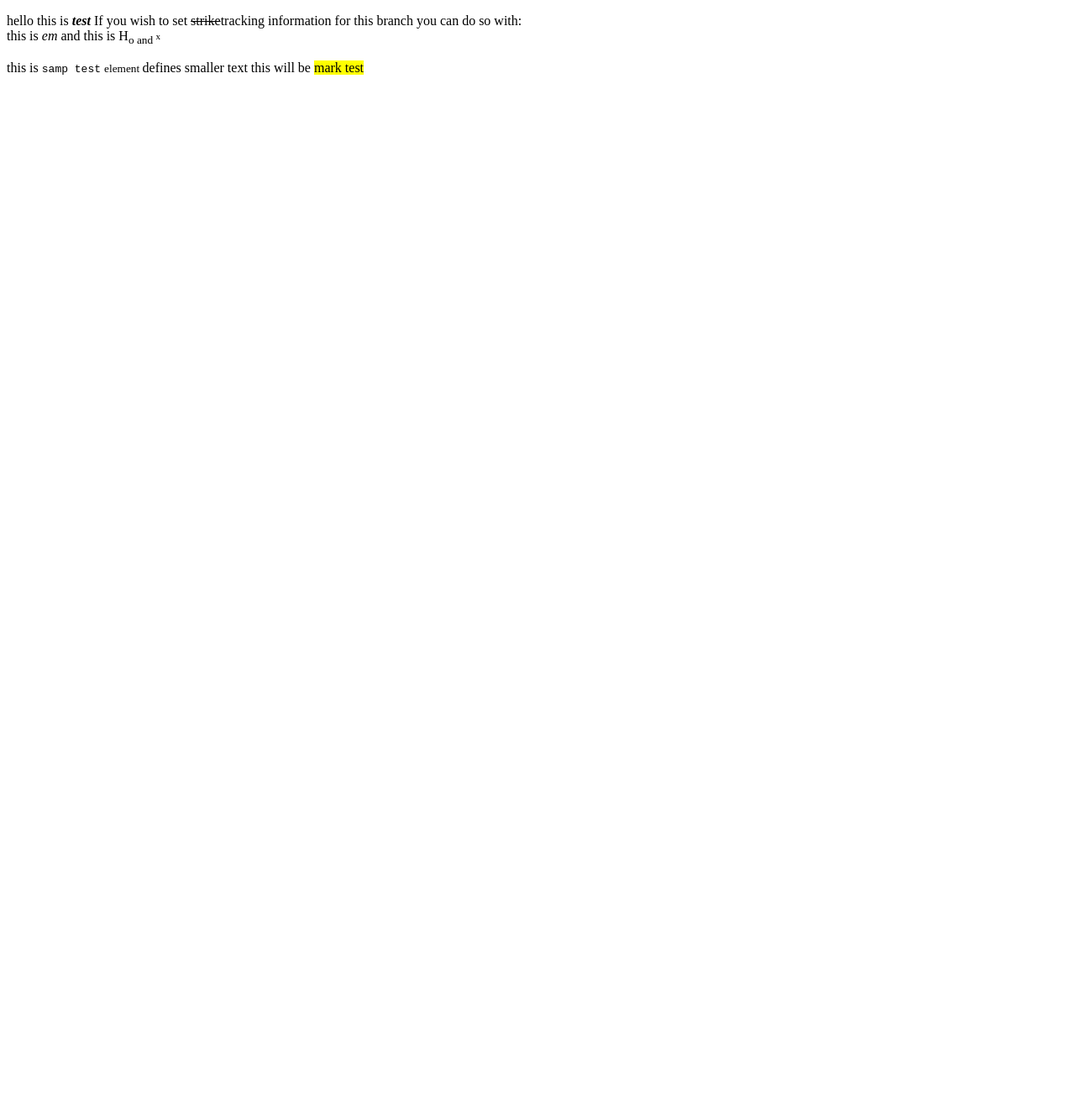
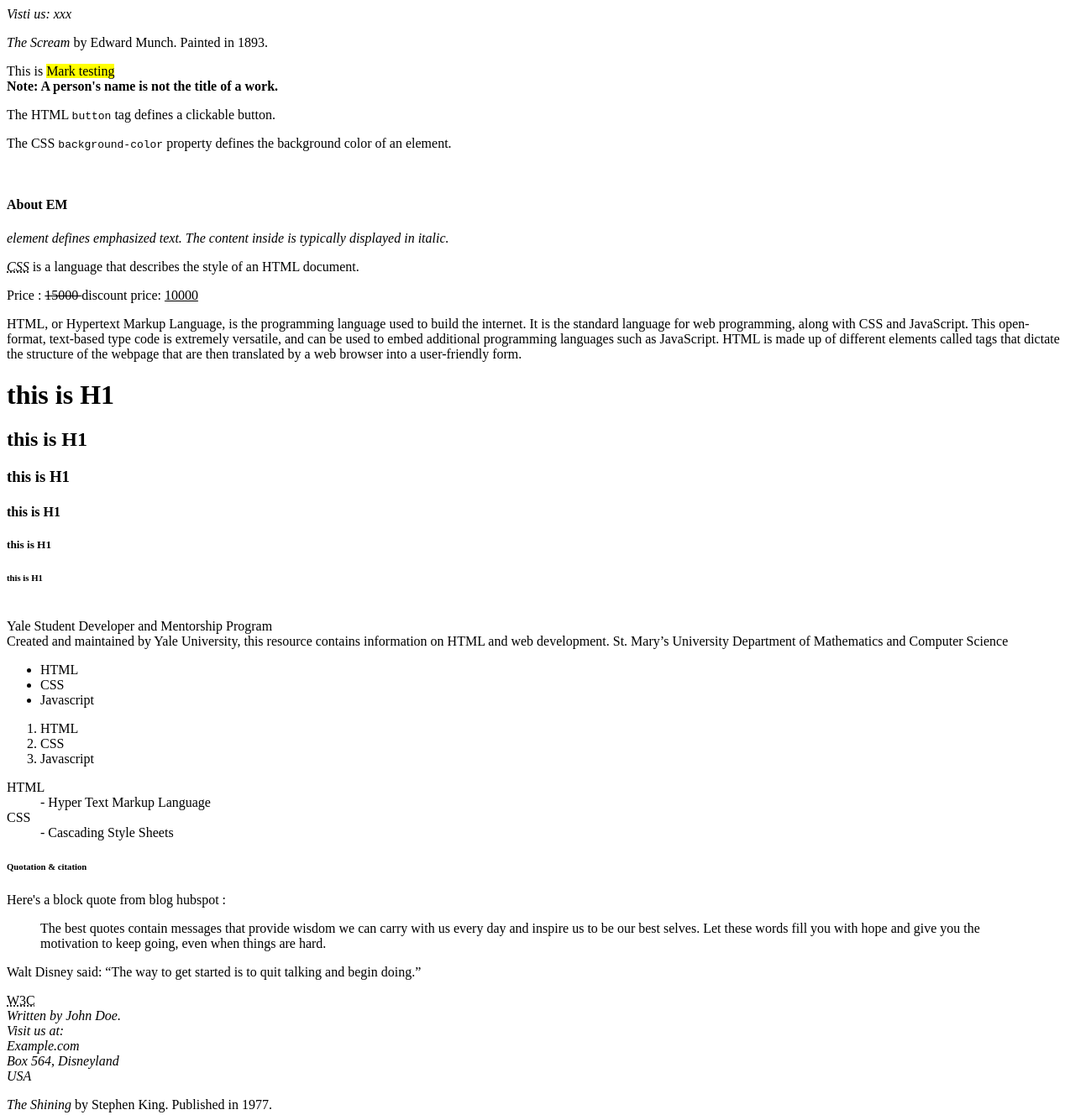
Before and after one commit to githubPA001/Test, a plain HTML site: page Index.html in a window 1280 px wide. Shown: the whole page at 84% size. Before the commit the page ends 800 px from the top, so only its background shows below. Drawn offline with Linux system fonts and the light colour scheme.

Commit message:
HTML assignment<Basic text elements & text formatting>

```diff
--- a/Index.html
+++ b/Index.html
@@ -6,10 +6,90 @@
     <title>Document ..</title>
 </head>
 <body>
-    <p> hello this is <b><i>test</i></b> If you wish to set <strike> strike</strike>tracking information for this branch you can do so with:<br> this is <em> em</em> and this is H<sub>o and <sup>x</sup></sub><br></p>
+    <!-- <p> hello this is <b><i>test</i></b> If you wish to set <strike> strike</strike>tracking information for this branch you can do so with:<br> this is <em> em</em> and this is H<sub>o and <sup>x</sup></sub><br></p>
 
     this is <samp> samp test</samp>
     <small>element </small>defines smaller text
-    this will be <mark> mark test</mark>
+    this will be <mark> mark test</mark> -->
+
+
+<address> Visti us: xxx </address>
+<p><cite>The Scream</cite> by Edward Munch. Painted in 1893.</p>
+
+This is <mark> Mark testing</mark>
+<br/>
+<strong>
+    Note: A person's name is not the title of a work.
+</strong>
+    <p>The HTML <code>button</code> tag defines a clickable button.</p>
+
+<p>The CSS <code>background-color</code> property defines the background color of an element.</p>
+
+</code>
+
+<br/>
+<h4>About EM</h4><em> element defines emphasized text. The content inside is typically displayed in italic.</em>
+
+
+<p><dfn><abbr title="Cascading Style Sheets">CSS</abbr>
+</dfn> is a language that describes the style of an HTML document.</p>
+
+Price : <del> 15000 </del> discount price: <ins> 10000</ins>
+<p>
+    HTML, or Hypertext Markup Language, is the programming language used to build the internet. It is the standard language for web programming, along with CSS and JavaScript. This open-format, text-based type code is extremely versatile, and can be used to embed additional programming languages such as JavaScript. HTML is made up of different elements called tags that dictate the structure of the webpage that are then translated by a web browser into a user-friendly form.
+</p>
+<h1> this is H1</h1>
+<h2> this is H1</h2>
+<h3> this is H1</h3>
+<h4> this is H1</h4>
+<h5> this is H1</h5>
+<h6> this is H1</h6>
+
+<br/>
+Yale Student Developer and Mentorship Program  <br>
+<span>
+    Created and maintained by Yale University, this resource contains information on HTML and web development.
+</span>
+St. Mary’s University Department of Mathematics and Computer Science
+
+<ul>
+    <li>HTML</li>
+    <li>CSS</li>
+    <li>Javascript</li>
+</ul>
+
+<ol>
+    <li>HTML</li>
+    <li>CSS</li>
+    <li>Javascript</li>
+</ol>
+
+<dl>
+    <dt>HTML</dt>
+    <dd>- Hyper Text Markup Language</dd>
+    <dt>CSS</dt>
+    <dd>- Cascading Style Sheets</dd>
+  </dl>
+
+<h6> Quotation & citation</h6>
+<p>Here's a block quote from blog hubspot : </p>
+<blockquote cite="https://blog.hubspot.com/sales/famous-quotes">
+    The best quotes contain messages that provide wisdom we can carry with us every day and inspire us to be our best selves. Let these words fill you with hope and give you the motivation to keep going, even when things are hard.
+</blockquote>
+
+<p>Walt Disney said: <q>The way to get started is to quit talking and begin doing.</q></p>
+
+<abbr title="The World Wide Web Consortium">W3C</abbr>
+
+<address>
+    Written by John Doe.<br>
+    Visit us at:<br>
+    Example.com<br>
+    Box 564, Disneyland<br>
+    USA
+</address>
+
+<p><cite>The Shining</cite> by Stephen King. Published in 1977.</p>
+
 </body>
 </html>
```
Also changed, not shown: text_formatting_assignment.html (added, +33 -0 lines).
